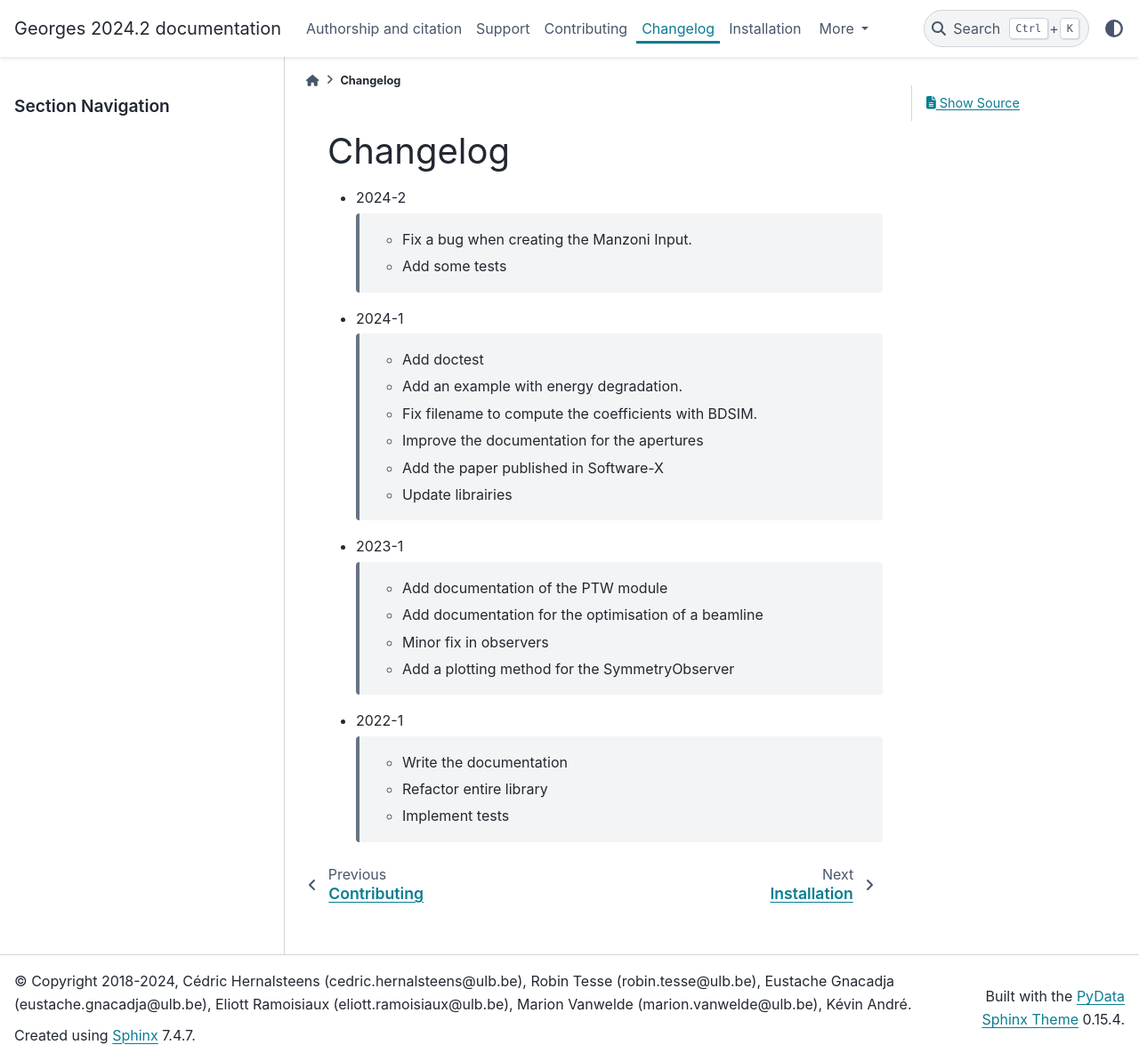
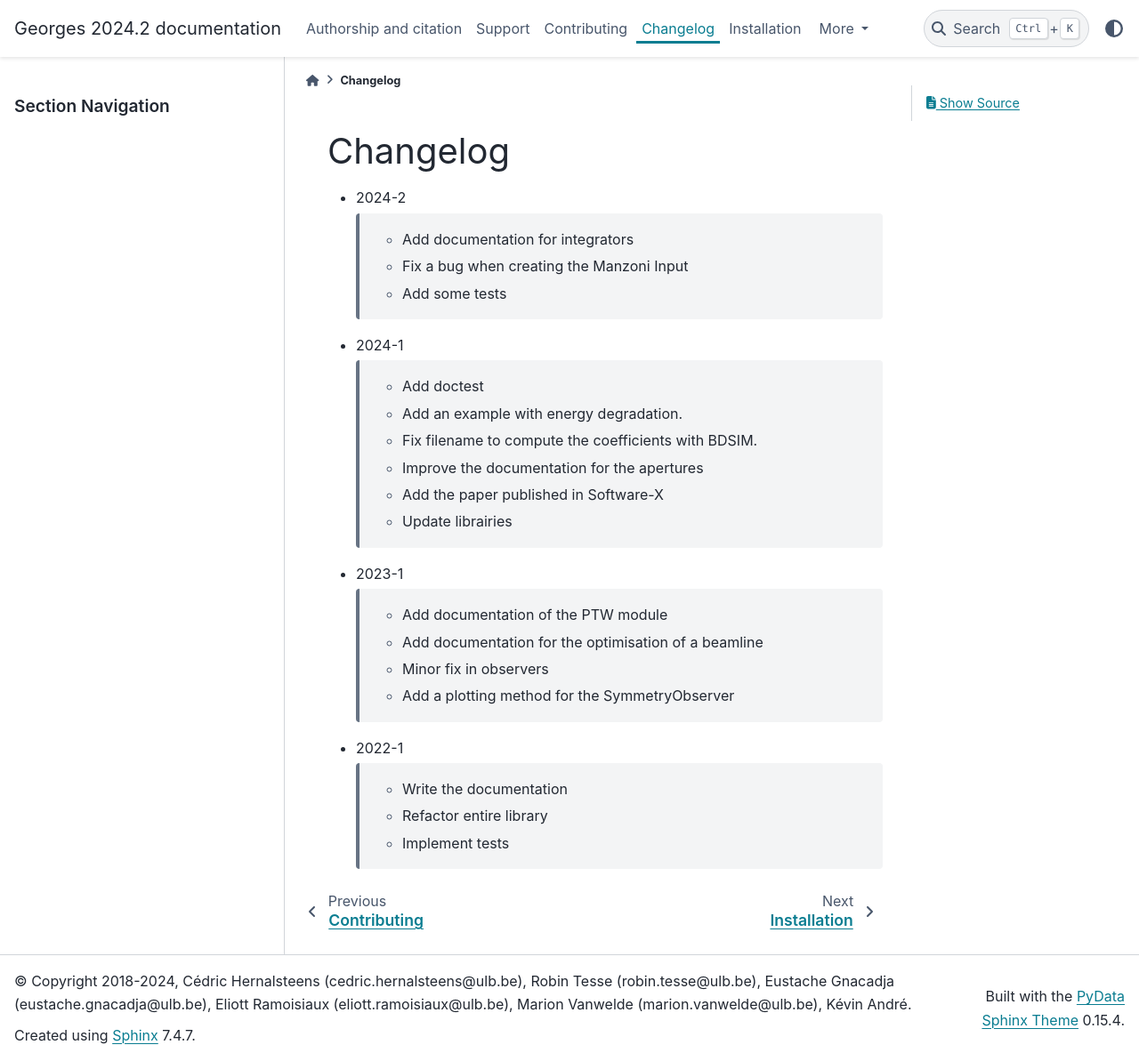
Before and after one commit to ULB-Metronu/georges, a Sphinx documentation site: the page built from docs/changelog.rst, in a window 1280 px wide and 1193 px high. Shown: the whole window at 89% size. Built offline with Sphinx 7.4.7 and the PyData theme 0.15.4, drawn with Linux system fonts in a browser that asks for light colours.

Commit message:
Improve doc

```diff
--- a/docs/changelog.rst
+++ b/docs/changelog.rst
@@ -4,7 +4,8 @@ Changelog
 
 * 2024-2
 
-    * Fix a bug when creating the Manzoni Input.
+    * Add documentation for integrators
+    * Fix a bug when creating the Manzoni Input
     * Add some tests
 
 .. todolist::
```
Also changed, not shown: docs/modules/manzoni.rst (+9 -0 lines), docs/modules/manzoni/manzoni_integrators.rst (+27 -0 lines).
